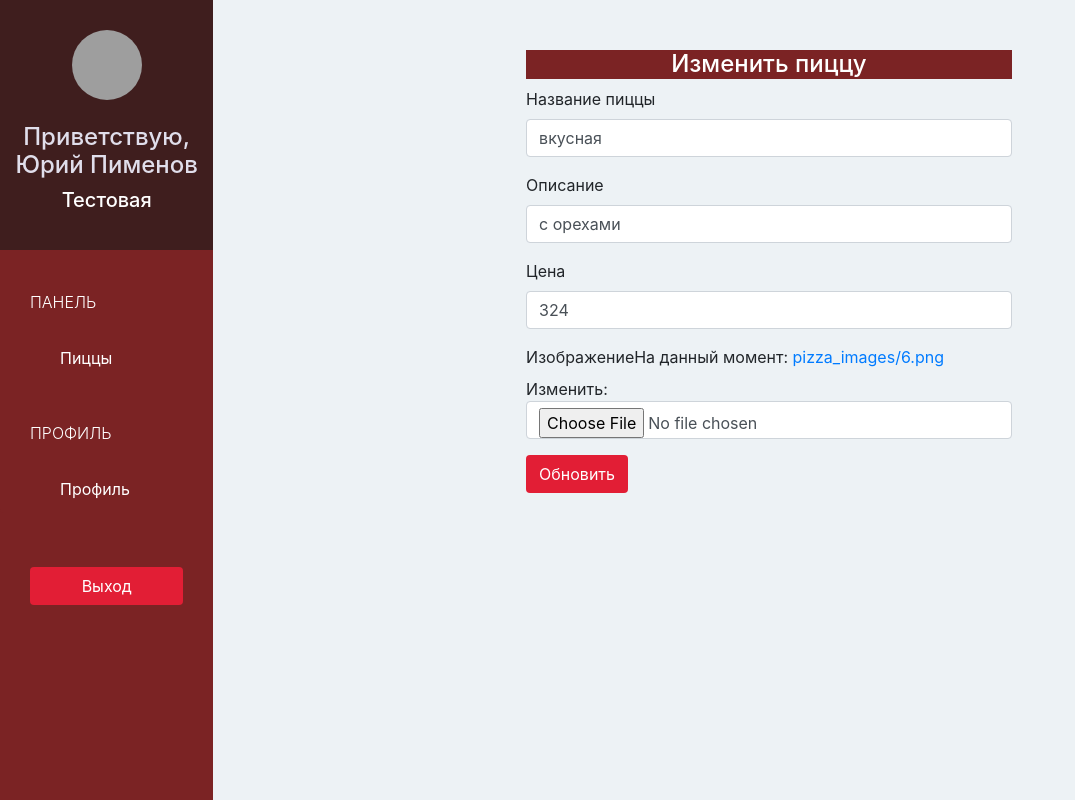
After one commit to YuriyPimenov/shopPizza, a Django app: page /pizzashop/pizza/edit/2 in a window 1280 px wide. The commit adds this page. Shown: the whole page, without its empty margins (0-1075 px from the left). Run offline with Django 3.2, Linux system fonts and the light colour scheme; a user stored in the database is signed in; data comes from the database, SQL or seed files in the repository; both versions use the stored data as it was after the commit; some libraries are stand-ins or nearby versions; grey boxes are pictures that could not be loaded.

Commit message:
Редактирование пиццы

```diff
--- a/pizzashopapp/static/css/mystyle.css
+++ b/pizzashopapp/static/css/mystyle.css
@@ -65,7 +65,7 @@ body{
     padding-left: 60px;
     padding-right: 30px;
 }
-.sidebar .list-group .list-group-item:active,
+.sidebar .list-group .active,
 .sidebar .list-group .list-group-item:hover{
     color: #e0deeb;
     background-color: #3f1e1e;
--- a/pizzashopapp/templates/pizzashop/base.html
+++ b/pizzashopapp/templates/pizzashop/base.html
@@ -5,6 +5,10 @@
 {% endblock %}
 
 {% block sidebar %}
+
+{% url 'pizzashop-pizza' as pizzashop_pizza_url %}
+{% url 'pizzashop-account' as pizzashop_account_url %}
+
    <div class="text-center">
        <img class="rounded-circle" src="{{MEDIA_URL}}{{request.user.pizzashop.logo}}" width="70" height="70" alt="">
        <br><br>
@@ -14,10 +18,16 @@
 
    <div class="list-group">
         <span class="text-uppercase">Панель</span>
-        <a href="{% url 'pizzashop-pizza' %}"  class="list-group-item">Пиццы</a>
+        <a
+        href="{% url 'pizzashop-pizza' %}"
+        class="list-group-item {% if request.path == pizzashop_pizza_url %}active{%endif%}"
+        >Пиццы</a>
 
         <span class="text-uppercase">Профиль</span>
-        <a href="{% url 'pizzashop-account' %}"  class="list-group-item">Профиль</a>
+        <a
+        href="{% url 'pizzashop-account' %}"
+        class="list-group-item {% if request.path == pizzashop_account_url %}active{%endif%}"
+        >Профиль</a>
     </div>
 
     <br>
--- /dev/null
+++ b/pizzashopapp/templates/pizzashop/edit_pizza.html
@@ -0,0 +1,22 @@
+{% extends 'pizzashop/base.html' %}
+{% load bootstrap3 %}
+{% block page %}
+
+<div class="offset-lg-4 offset-md-4 offset-sm-4 col-lg-8 col-md-8 col-sm-8">
+    <div class="panel">
+        <div class="panel-heading bg-ruby">
+            <h4 class="panel-title text-center text-white">
+                Изменить пиццу
+            </h4>
+        </div>
+        <div class="panel-body">
+            <form method="POST" enctype="multipart/form-data">
+                {% csrf_token %}
+                {% bootstrap_form form %}
+                <button type="submit" class="btn btn-red">Обновить</button>
+            </form>
+        </div>
+    </div>
+</div>
+
+{% endblock %}
--- a/pizzashopapp/templates/pizzashop/pizza.html
+++ b/pizzashopapp/templates/pizzashop/pizza.html
@@ -26,7 +26,7 @@
                 {% for pizza in pizzas %}
                     <tr>
                         <td scope='row'>{{pizza.id}}</td>
-                        <td><a href="#">{{pizza.name}}</a></td>
+                        <td><a href="{% url 'pizzashop-edit-pizza' pizza.id %}">{{pizza.name}}</a></td>
                         <td>{{ pizza.short_description }}</td>
                         <td>{{pizza.price}}</td>
                         <td class="text-center">
--- a/pizzashopapp/views.py
+++ b/pizzashopapp/views.py
@@ -81,3 +81,14 @@ def pizzashop_add_pizza(request):
             pizza.save()
             return redirect(pizzashop_pizza)
     return render(request,'pizzashop/add_pizza.html',{'form':form})
+
+@login_required(login_url='/pizzashop/sign-in/')
+def pizzashop_edit_pizza(request, pizza_id):
+    form = PizzaForm(instance=Pizza.objects.get(id=pizza_id))
+    if request.method=='POST':
+        form = PizzaForm(request.POST, request.FILES,instance=Pizza.objects.get(id=pizza_id))
+
+        if form.is_valid():
+            pizza = form.save()
+            return redirect(pizzashop_pizza)
+    return render(request,'pizzashop/edit_pizza.html',{'form':form})
--- a/shopPizza/urls.py
+++ b/shopPizza/urls.py
@@ -37,4 +37,5 @@ urlpatterns = [
     path('pizzashop/account/', views.pizzashop_account, name='pizzashop-account'),
     path('pizzashop/pizza/', views.pizzashop_pizza, name='pizzashop-pizza'),
     path('pizzashop/pizza/add/', views.pizzashop_add_pizza, name='pizzashop-add-pizza'),
+    path('pizzashop/pizza/edit/<int:pizza_id>', views.pizzashop_edit_pizza, name='pizzashop-edit-pizza'),
 ] + static(settings.MEDIA_URL, document_root = settings.MEDIA_ROOT)
```
Also changed, not shown: db.sqlite3.
